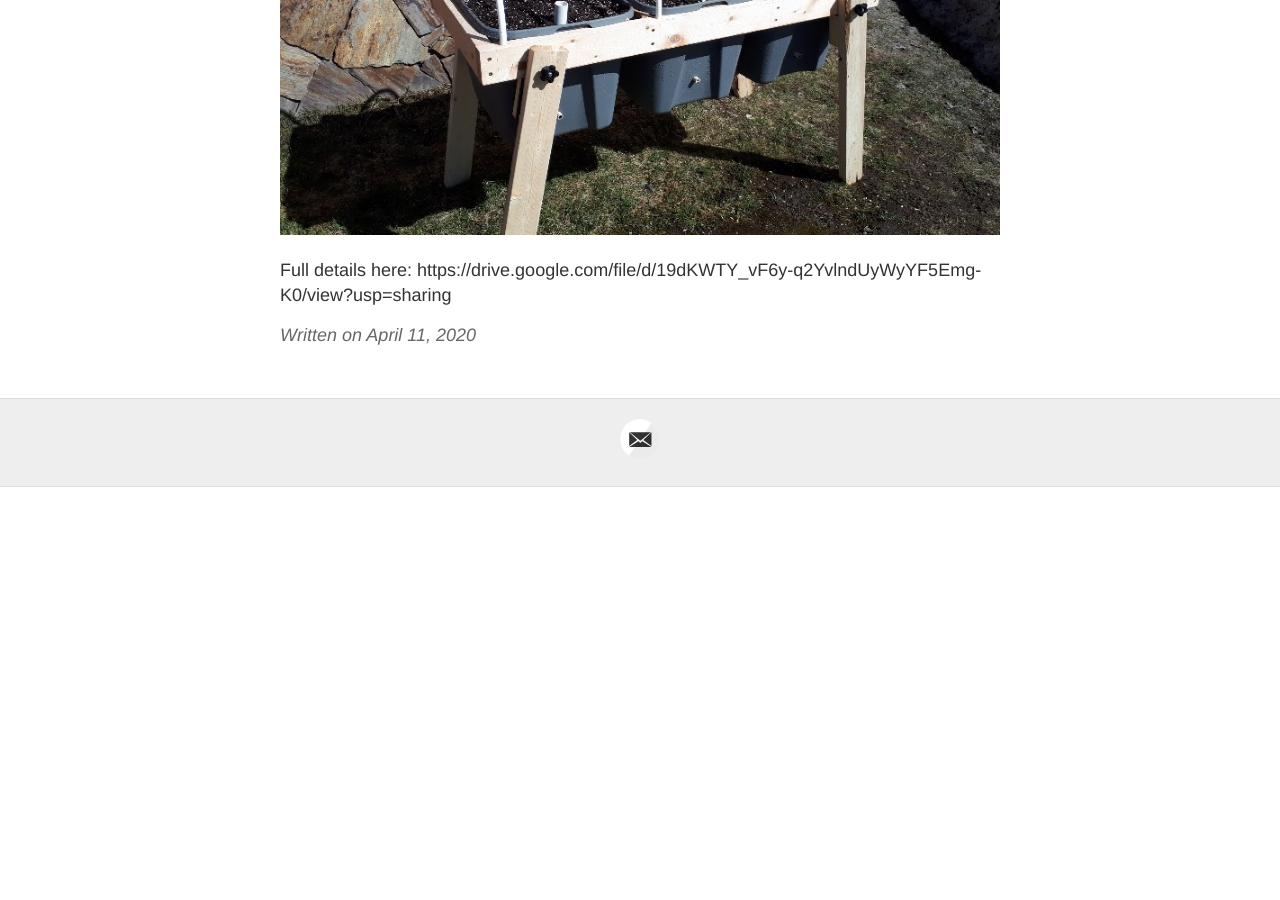
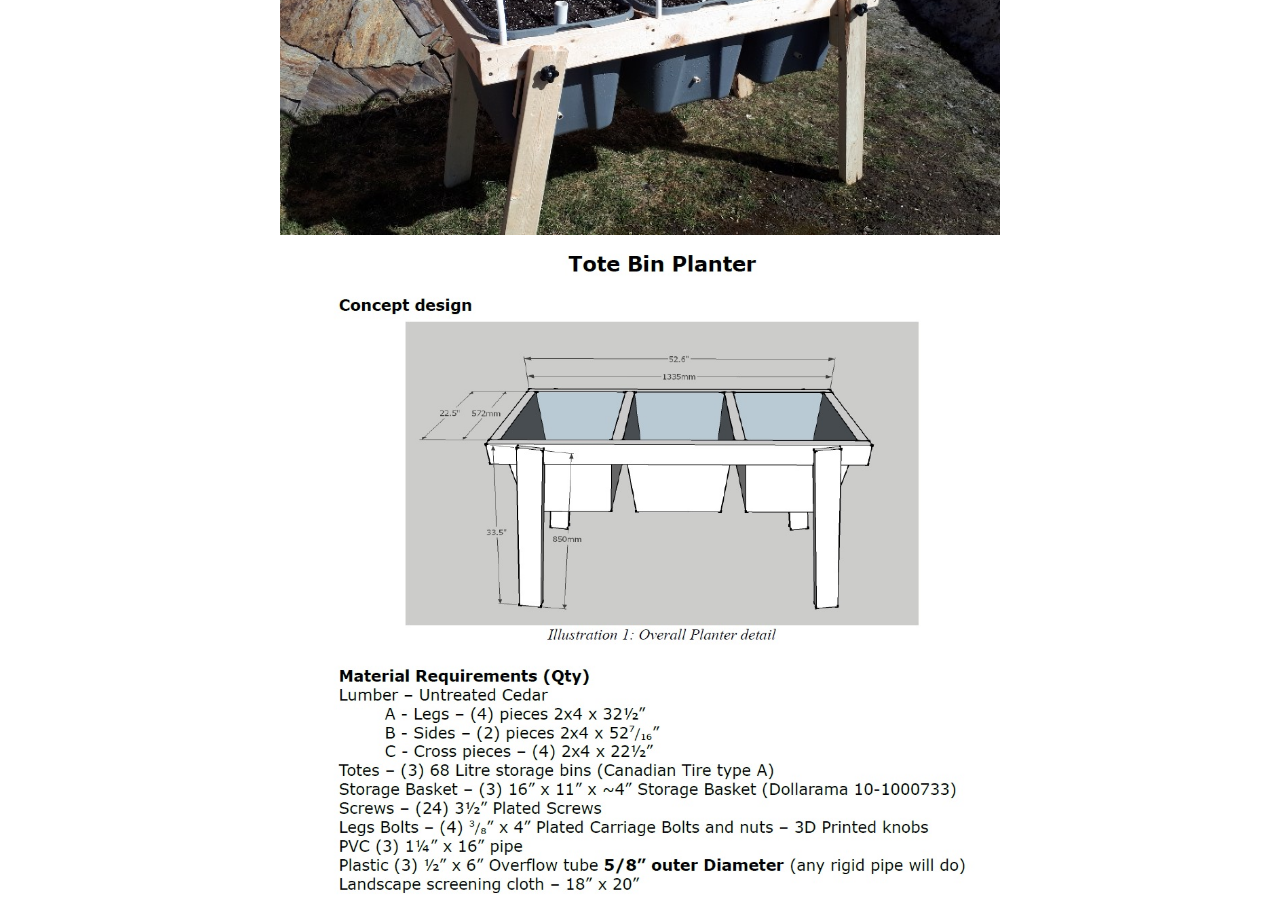
Before and after one commit to bcmensshed/salmo-website, a Jekyll site: the page built from _posts/2020-04-11-Planter.md, in a window 1280 px wide and 900 px high, scrolled down 466 px. Built offline with Jekyll 4.4.1, drawn with Linux system fonts in a browser that asks for light colours; before the commit the page ends 953 px from its top, so only the background shows below that.

Commit message:
Update 2020-04-11-Planter.md

```diff
--- a/_posts/2020-04-11-Planter.md
+++ b/_posts/2020-04-11-Planter.md
@@ -7,5 +7,4 @@ excerpt_separator: <!--more-->
 #### Salmo Bin Planter
 
 ![_config.yml]({{ site.baseurl }}/images/planter 101.jpg)
-
-Full details here: https://drive.google.com/file/d/19dKWTY_vF6y-q2YvlndUyWyYF5Emg-K0/view?usp=sharing
+![_config.yml]({{ site.baseurl }}/images/Concept.jpg)
```
